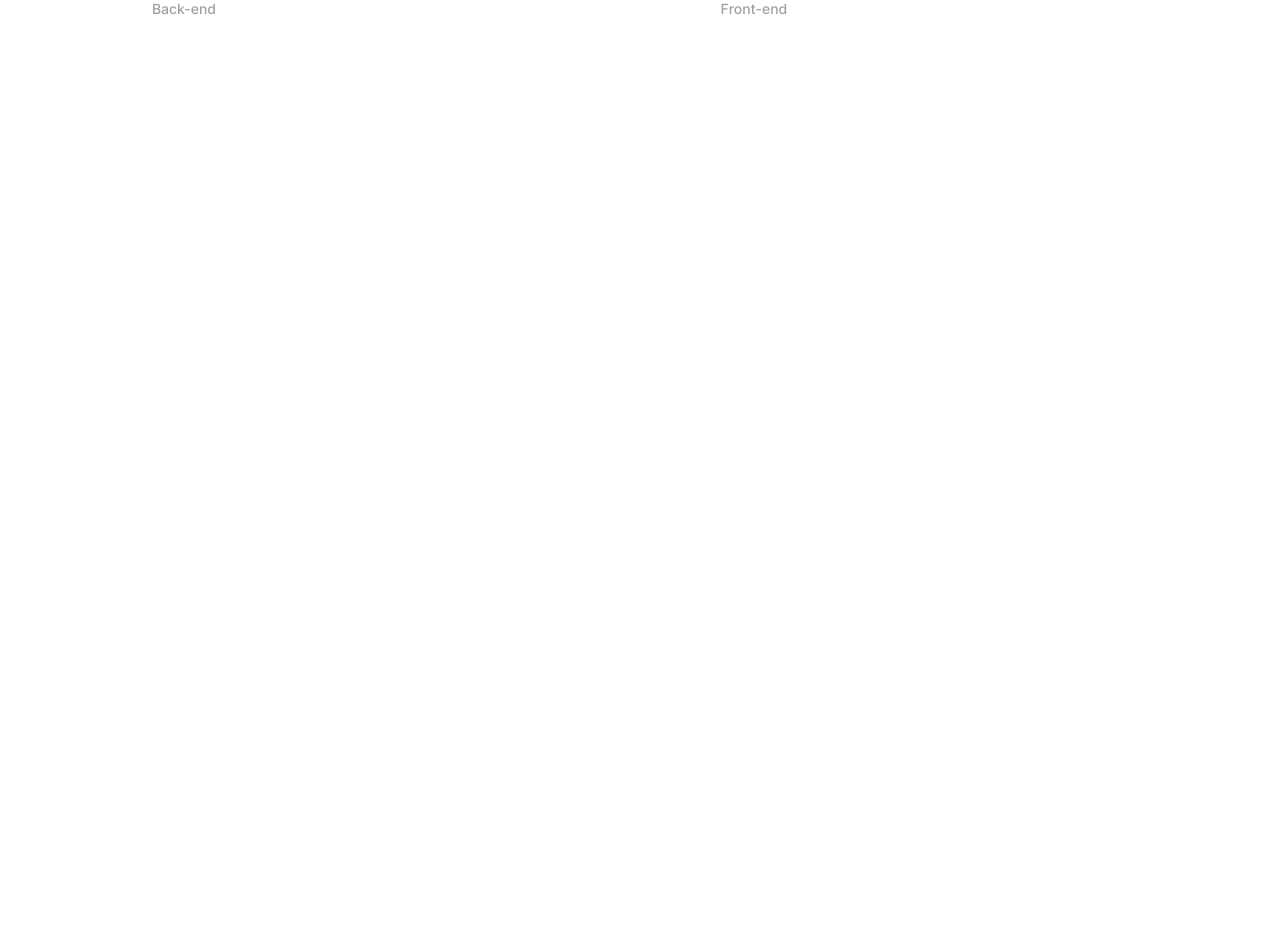
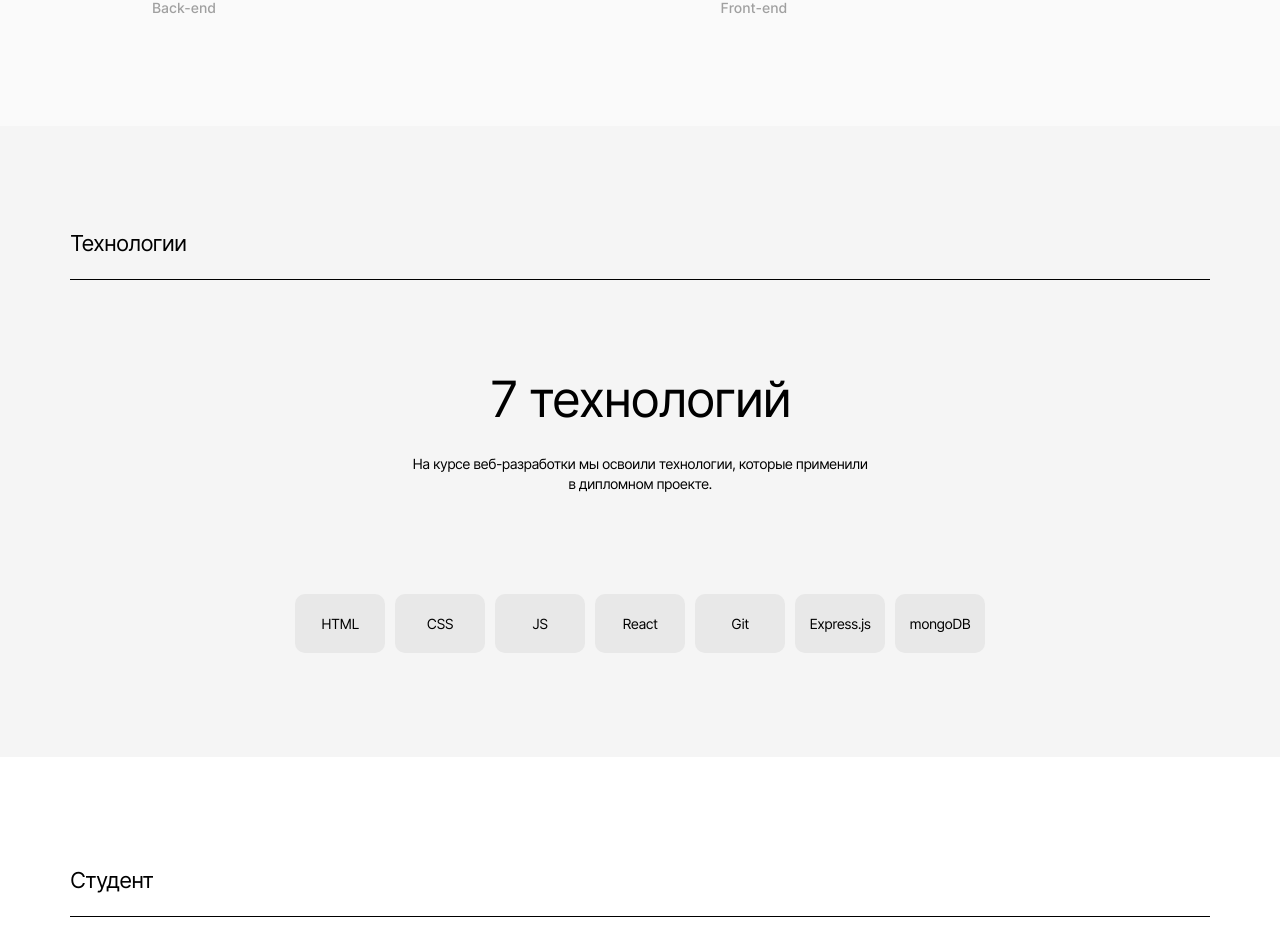
Before and after one commit to elitemineral/movies-explorer-frontend, a React (Create React App) app: page / in a window 1280 px wide. Shown: the part 1135-2066 px from the top of the page. Before the commit the page ends 1262 px from the top, so only its background shows below. Built offline with nearby package versions, Linux system fonts and the light colour scheme.

Commit message:
Секция Techs

```diff
--- /dev/null
+++ b/src/components/AboutMe/AboutMe.css
@@ -0,0 +1,51 @@
+.about-me {
+  padding: 70px 18px;
+}
+
+.section__title {
+  padding-bottom: 28px;
+  margin: 0;
+
+  font-size: 18px;
+  line-height: 22px;
+  font-weight: 400;
+
+  border-bottom: 1px solid #000;
+
+  letter-spacing: -0.04em
+}
+
+
+@media (min-width: 425px) {
+  .about-me {
+    padding: 80px 25px 0;
+  }
+
+  .section__title {
+    padding-bottom: 23px;
+
+    font-size: 20px;
+    line-height: 24px;
+  }
+}
+
+@media (min-width: 768px) {
+  .about-me {
+    padding: 90px 50px;
+  }
+
+  .section__title {
+    padding-bottom: 23px;
+
+    font-size: 22px;
+    line-height: 27px;
+  }
+
+}
+
+@media (min-width: 1280px) {
+  .about-me {
+    padding: 110px 70px;
+  }
+
+}
--- /dev/null
+++ b/src/components/AboutMe/AboutMe.js
@@ -0,0 +1,13 @@
+import './AboutMe.css';
+
+export default function AboutMe() {
+  return (
+    <section className='about-me'>
+      <h2 className='section__title'>Студент</h2>
+
+      {/* <h3 className='techs__title'>7 технологий</h3>
+      <p className='techs__subtitle'>На курсе веб-разработки мы освоили технологии, которые применили в дипломном проекте.</p> */}
+
+    </section>
+  );
+}
--- a/src/components/AboutProject/AboutProject.css
+++ b/src/components/AboutProject/AboutProject.css
@@ -1,10 +1,11 @@
-.about {
+.about-project {
   padding: 70px 18px;
+  background-color: #fafafa;
 }
 
-.about__title {
+.section__title {
   padding-bottom: 28px;
-  margin: 0 0 60px 0;
+  margin: 0;
 
   font-size: 18px;
   line-height: 22px;
@@ -21,7 +22,7 @@
   gap: 55px;
 
   padding: 0;
-  margin: 0 0 60px 0;
+  margin: 60px 0 60px 0;
 
   list-style-type: none;
 }
@@ -88,13 +89,12 @@
 }
 
 @media (min-width: 425px) {
-  .about {
+  .about-project {
     padding: 80px 25px;
   }
 
-  .about__title {
+  .section__title {
     padding-bottom: 23px;
-    margin-bottom: 65px;
 
     font-size: 20px;
     line-height: 24px;
@@ -102,6 +102,7 @@
 
   .about__items {
     gap: 60px;
+    margin-top: 65px;
     margin-bottom: 76px;
   }
 
@@ -116,13 +117,12 @@
 }
 
 @media (min-width: 768px) {
-  .about {
+  .about-project {
     padding: 90px 50px;
   }
 
-  .about__title {
+  .section__title {
     padding-bottom: 23px;
-    margin-bottom: 70px;
 
     font-size: 22px;
     line-height: 27px;
@@ -131,6 +131,7 @@
   .about__items {
     flex-direction: row;
     gap: 35px;
+    margin-top: 70px;
     margin-bottom: 91px;
   }
 
@@ -162,13 +163,17 @@
 }
 
 @media (min-width: 1280px) {
-  .about {
+  .about-project {
     padding: 110px 70px;
   }
 
   .about__items {
+    gap: 55px;
+  }
+
+  .about__items {
+    margin-top: 110;
     margin-bottom: 110px;
-    gap: 55px;
   }
 
   .about__item-heading {
--- a/src/components/AboutProject/AboutProject.js
+++ b/src/components/AboutProject/AboutProject.js
@@ -2,8 +2,9 @@ import './AboutProject.css';
 
 export default function AboutProject() {
   return (
-    <section className='about'>
-      <h2 className='about__title'>О проекте</h2>
+    <section className='about-project'>
+      <h2 className='section__title'>О проекте</h2>
+
       <ul className='about__items'>
         <li className='about__item'>
           <h3 className='about__item-heading'>Дипломный проект включал 5 этапов</h3>
@@ -14,6 +15,7 @@ export default function AboutProject() {
           <p className='about__item-decription'>У каждого этапа был мягкий и жёсткий дедлайн, которые нужно было соблюдать, чтобы успешно защититься.</p>
         </li>
       </ul>
+
       <ul className='about__weeks'>
         <li className='about__week'>
           <h3 className='about__week-heading'>1 неделя</h3>
@@ -24,6 +26,7 @@ export default function AboutProject() {
           <p className='about__week-decription'>Front-end</p>
         </li>
       </ul>
+
     </section>
   );
 }
--- a/src/components/Main/Main.js
+++ b/src/components/Main/Main.js
@@ -1,6 +1,8 @@
+import AboutMe from "../AboutMe/AboutMe";
 import AboutProject from "../AboutProject/AboutProject";
 import Header from "../Header/Header";
 import Promo from "../Promo/Promo";
+import Techs from "../Techs/Techs";
 
 export default function Main() {
   return (
@@ -9,6 +11,8 @@ export default function Main() {
       <main>
         <Promo />
         <AboutProject />
+        <Techs />
+        <AboutMe />
       </main>
     </>
   );
--- /dev/null
+++ b/src/components/Techs/Techs.css
@@ -0,0 +1,149 @@
+.techs {
+  padding: 70px 18px;
+  background-color: #fafafa;
+}
+
+.section__title {
+  padding-bottom: 28px;
+  margin: 0;
+
+  font-size: 18px;
+  line-height: 22px;
+  font-weight: 400;
+
+  border-bottom: 1px solid #000;
+
+  letter-spacing: -0.04em
+}
+
+.techs__title {
+  margin: 60px 0 0;
+
+  font-size: 30px;
+  line-height: 36px;
+  font-weight: 400;
+  text-align: center;
+  letter-spacing: -0.04em;
+}
+
+.techs__subtitle {
+  margin: 24px auto 0;
+  text-align: center;
+  font-size: 11px;
+  line-height: 16px;
+  letter-spacing: -0.04em;
+}
+
+.techs__list {
+  display: flex;
+  flex-wrap: wrap;
+  justify-content: flex-start;
+  gap: 10px;
+
+  padding: 0 53px;
+  margin: 50px 0 0;
+
+  list-style-type: none;
+}
+
+.techs__item {
+  min-width: 84px;
+  padding: 21px 5px;
+  box-sizing: border-box;
+
+  background: #e8e8e8;
+  border-radius: 10px;
+}
+
+.techs__item-text {
+  margin: 0;
+  text-align: center;
+  font-size: 12px;
+  line-height: 15px;
+  letter-spacing: -0.04em;
+}
+
+@media (min-width: 425px) {
+  .techs {
+    padding: 80px 25px;
+  }
+
+  .section__title {
+    padding-bottom: 23px;
+
+    font-size: 20px;
+    line-height: 24px;
+  }
+
+  .techs__title {
+    font-size: 40px;
+    line-height: 48px;
+  }
+
+  .techs__list {
+    padding: 0 25px;
+  }
+}
+
+@media (min-width: 768px) {
+  .techs {
+    padding: 95px 50px;
+    background-color: #f5f5f5;
+  }
+
+  .section__title {
+    padding-bottom: 22px;
+
+    font-size: 22px;
+    line-height: 27px;
+  }
+
+  .techs__title {
+    margin-top: 80px;
+
+    font-size: 50px;
+    line-height: 58px;
+  }
+
+  .techs__subtitle {
+    max-width: 460px;
+    margin-top: 22px;
+    font-size: 12px;
+    line-height: 18px;
+  }
+
+  .techs__list {
+    padding: 0;
+    margin-top: 83px;
+    justify-content: center;
+  }
+}
+
+@media (min-width: 1280px) {
+  .techs {
+    padding: 104px 70px;
+  }
+
+  .techs__title {
+    margin-top: 90px;
+  }
+
+  .techs__subtitle {
+    margin-top: 26px;
+    font-size: 14px;
+    line-height: 20px;
+  }
+
+  .techs__list {
+    margin-top: 100px;
+  }
+
+  .techs__item {
+    min-width: 90px;
+  }
+
+  .techs__item-text {
+    font-size: 14px;
+    line-height: 17px;
+  }
+}
--- /dev/null
+++ b/src/components/Techs/Techs.js
@@ -0,0 +1,37 @@
+import './Techs.css';
+
+export default function Techs() {
+  return (
+    <section className='techs'>
+      <h2 className='section__title'>Технологии</h2>
+
+      <h3 className='techs__title'>7 технологий</h3>
+      <p className='techs__subtitle'>На курсе веб-разработки мы освоили технологии, которые применили в дипломном проекте.</p>
+
+      <ul className='techs__list'>
+        <li className='techs__item'>
+          <p className='techs__item-text'>HTML</p>
+        </li>
+        <li className='techs__item'>
+          <p className='techs__item-text'>CSS</p>
+        </li>
+        <li className='techs__item'>
+          <p className='techs__item-text'>JS</p>
+        </li>
+        <li className='techs__item'>
+          <p className='techs__item-text'>React</p>
+        </li>
+        <li className='techs__item'>
+          <p className='techs__item-text'>Git</p>
+        </li>
+        <li className='techs__item'>
+          <p className='techs__item-text'>Express.js</p>
+        </li>
+        <li className='techs__item'>
+          <p className='techs__item-text'>mongoDB</p>
+        </li>
+      </ul>
+
+    </section>
+  );
+}
```
